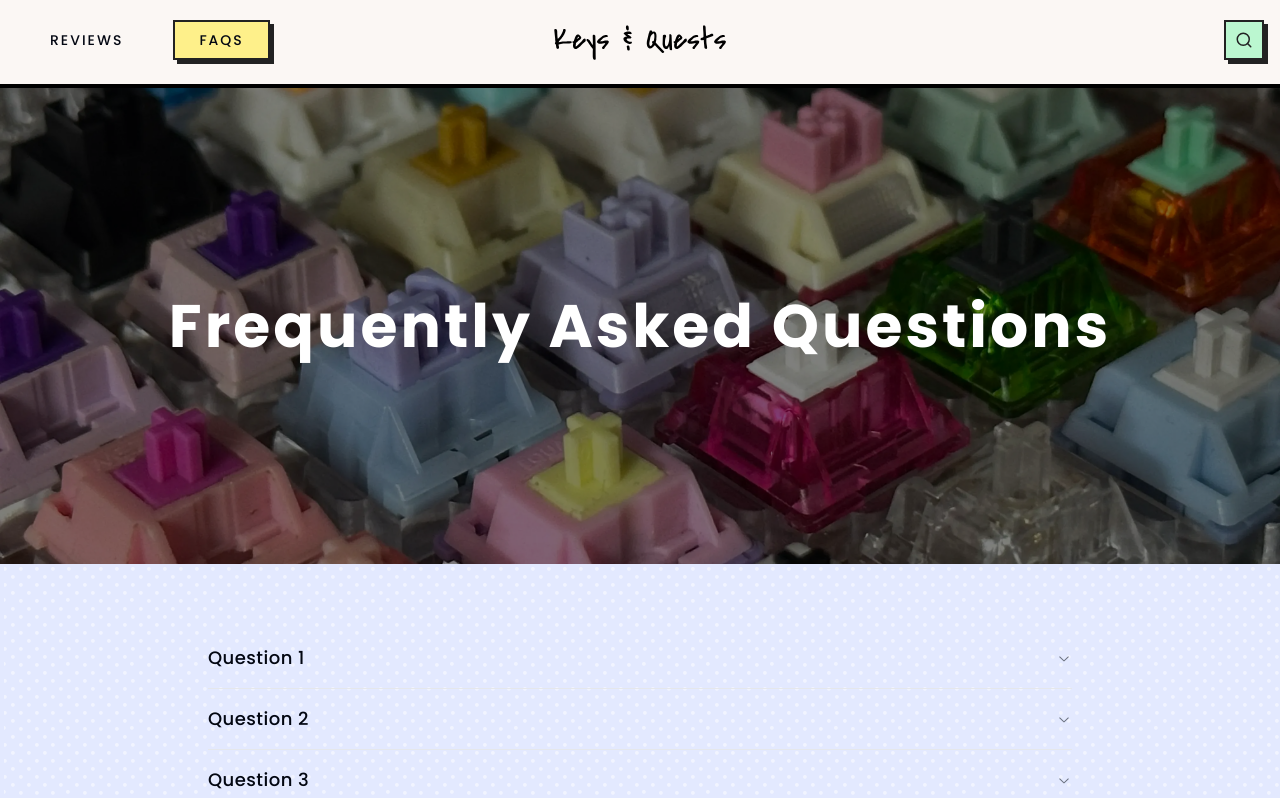
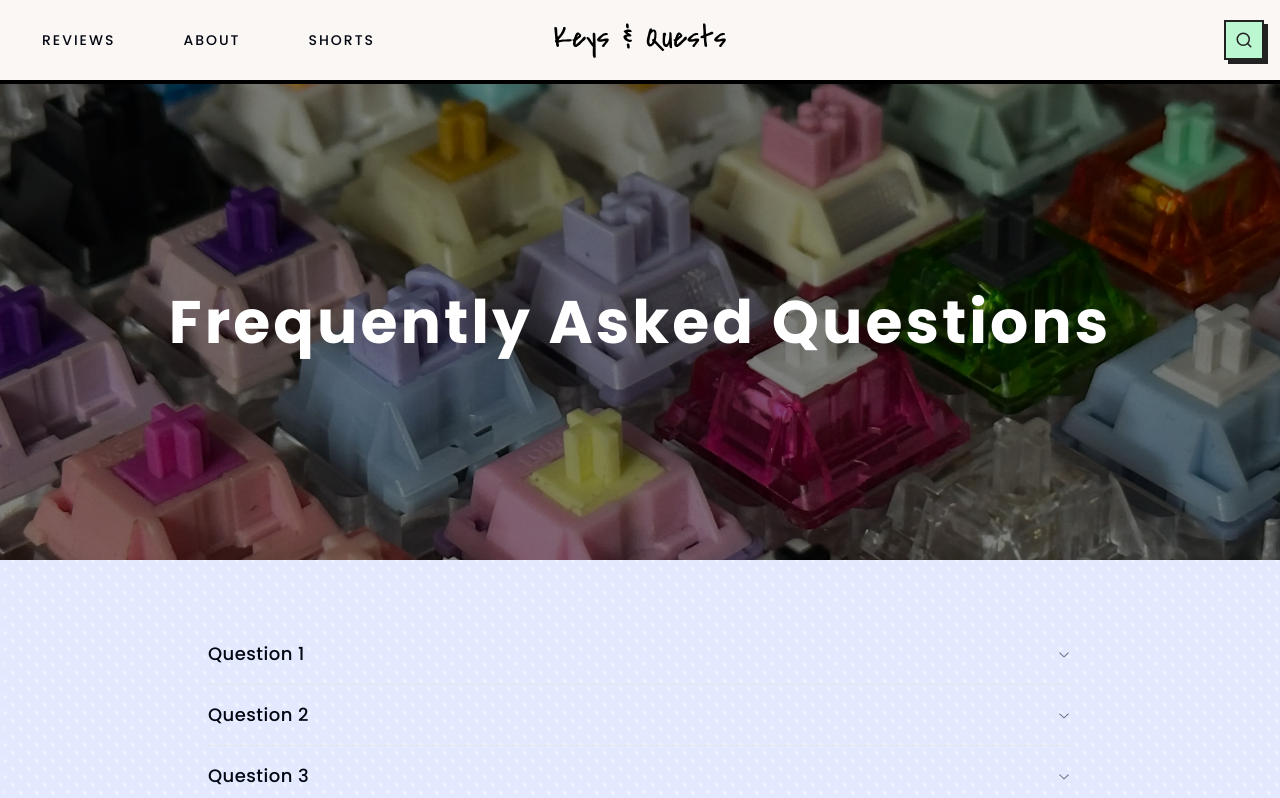
Before and after one commit to xianmalik/keys-and-quests, a Next.js app: page /faq in a window 1280 px wide. Shown: the top 798 px of the page. Built offline with nearby package versions, Linux system fonts and the light colour scheme.

Commit message:
Theme Updated

```diff
--- a/app/globals.css
+++ b/app/globals.css
@@ -114,14 +114,37 @@ body {
   box-shadow: #222 4px 4px 0 0;
 }
 
-.masthead .search-btn {
+
+.btn-retro {
+  @apply px-4 py-2 inline-block;
+  @apply font-semibold uppercase tracking-[2px];
+  @apply text-[#222] hover:text-white text-xs;
+  @apply border-2 border-[#222];
+  @apply bg-purple-200 hover:bg-[#222];
+  @apply transition-all relative;
+  box-shadow: #222 4px 4px 0 0;
+}
+
+.btn-retro:hover {
+  box-shadow: transparent 0 0 0 0;
+}
+
+.masthead .masthead-btn {
   @apply h-10 w-10 text-[#222];
-  @apply grid place-items-center ms-4 mb-1;
-  @apply border-2  border-[#222] bg-green-200;
+  @apply grid place-items-center;
+  @apply text-[#222] border-2  border-[#222];
   @apply transition-all relative cursor-pointer;
   box-shadow: #222 4px 4px 0 0;
 }
 
-.masthead .search-btn:hover {
+.masthead .masthead-btn:hover {
   box-shadow: transparent 0 0 0 0;
 }
+
+.masthead .search-btn {
+  @apply bg-green-200;
+}
+
+.masthead .hamburger-btn {
+  @apply bg-blue-200;
+}
--- a/blocks/Header/index.jsx
+++ b/blocks/Header/index.jsx
@@ -8,10 +8,12 @@ import { usePathname } from "next/navigation";
 
 import Socials from "@/components/Socials";
 import SearchButton from "@/components/SearchButton";
+import { HamburgerMenuIcon } from "@radix-ui/react-icons";
 
 const navigation = [
   { path: '/', title: 'Reviews' },
-  { path: '/faq', title: 'FAQs' },
+  { path: '#', title: 'About' },
+  { path: '#', title: 'Shorts' },
 ]
 
 
@@ -31,8 +33,13 @@ export default function Header() {
     <header className="masthead bg-cream py-5 border-b-4 border-black">
       <div className='max-w-screen-xl mx-auto px-4'>
         <div className="grid grid-cols-3 items-center">
-          <div className="mb-1 text-sm font-light tracking-wider">
-            <ul className="flex items-center justify-start gap-2 md:gap-6 px-2">
+          <div className="flex justify-start gap-8 items-center">
+            <div className="block md:hidden">
+              <button className="masthead-btn hamburger-btn inline-block !bg-blue-200" href='#'>
+                <HamburgerMenuIcon size={18} />
+              </button>
+            </div>
+            <ul className="hidden md:flex items-center justify-start gap-2 md:gap-4 text-sm font-light tracking-wider">
               {navigation.map(({ path, title }) => (
                 <li key={path} className={cn(
                   "navbar-item",
--- a/components/SearchButton.jsx
+++ b/components/SearchButton.jsx
@@ -12,7 +12,7 @@ export default function SearchButton() {
     <Dialog>
       {/* Button to open modal */}
       <DialogTrigger asChild>
-        <buton className="search-btn">
+        <buton className="masthead-btn search-btn">
           <SearchIcon size={18} />
         </buton>
       </DialogTrigger>
--- a/components/posts/PostGrid.jsx
+++ b/components/posts/PostGrid.jsx
@@ -6,6 +6,7 @@ import { Crosshair2Icon } from "@radix-ui/react-icons"
 import getAssetUrl from "@/lib/sanity/getAssetUrl"
 import { formatDate } from "@/lib/utils";
 import { Fragment } from "react";
+import Link from "next/link";
 
 export default function PostGrid({ posts }) {
 
@@ -31,21 +32,26 @@ export default function PostGrid({ posts }) {
               {_createdAt && <div className="mt-auto flex items-center mb-1">
                 <div className="text-xs text-gray600">{formatDate(_createdAt)}</div>
               </div>}
-              <h4 className="text-xl md:text-2xl text-gray-800 mb-2">
+                <h4 className="text-xl md:text-2xl text-gray-800 mb-2 font-semibold">
                 {title}
               </h4>
               {tag && <p className="mb-2 md:mb-4 text-gray-600 text-base">
                 {tag}
               </p>}
-              <div className="flex items-center justify-start gap-2 mb-2">
+                {/* <div className="flex items-center justify-start gap-2 mb-2">
                   <Badge className="uppercase text-xs tracking-wider rounded-full">
                     {properties.brandName[0]}
                   </Badge>
                   <Badge variant="secondary" className="uppercase text-xs tracking-wider rounded-full">
-                  <Crosshair2Icon className="me-1" />
+                    <Crosshair2Icon className="me-1" />
                     {properties.switchType}
                   </Badge>
-              </div>
+              </div> */}
+                <div className="mt-2 mb-2">
+                  <Link href={"/post/" + slug.current} className="btn-retro">
+                    Read more
+                  </Link>
+                </div>
             </div>
           </div>
         </a>
--- a/components/posts/PostHeader.jsx
+++ b/components/posts/PostHeader.jsx
@@ -15,7 +15,7 @@ export default function PostHeader({ data }) {
     <div className="mx-auto max-w-screen-xl w-full my-16">
       <div className="grid grid-cols-1 md:grid-cols-3 overflow-hidden border-2 border-black shadow-retro md:flex-row-reverse bg-white">
         <div className="md:order-last">
-          <Image alt={data?.title} className="w-full h-full object-cover transition-all" src={data?.mainImage?.asset?.url} height={280} width={280} />
+          <Image alt={data?.title} className="max-h-48 md:max-h-full w-full h-full object-cover transition-all" src={data?.mainImage?.asset?.url} height={280} width={280} />
         </div>
         <div className="relative col-span-2 flex flex-col justify-center py-6 px-8 lg:px-16 lg:py-12 xl:px-24">
           <div className="flex items-center gap-2 font-light mb-2 md:mb-4">
@@ -23,9 +23,9 @@ export default function PostHeader({ data }) {
               <Badge className="tracking-wider rounded-full" key={_id}>{title}</Badge>
             ))}
           </div>
-          <h1 className='text-[2.5rem] font-semibold leading-none mb-4 md:mb-8'>
+          <h1 className='text-xl md:text-[2.5rem] font-semibold leading-none mb-4 md:mb-8'>
             {data?.title}
-            {!!data?.tag && ` | ${data?.tag}`}
+            <span className="font-normal">{!!data?.tag && ` - ${data?.tag}`}</span>
           </h1>
           <div className="flex flex-col items-start text-sm font-light mb-4 md:mb-8 gap-1 text-gray-600">
             <div className="flex items-center gap-1">
--- a/components/ui/badge.jsx
+++ b/components/ui/badge.jsx
@@ -15,6 +15,7 @@ const badgeVariants = cva(
         destructive:
           "border-transparent bg-destructive text-destructive-foreground shadow hover:bg-destructive/80",
         outline: "text-foreground",
+        retro: "rounded-none uppercase text-xs tracking-wider bg-cyan-200 border-2 border-[#222]"
       },
     },
     defaultVariants: {
```
Also changed, not shown: 1 other file (tests, documents, lock files or other folders).
